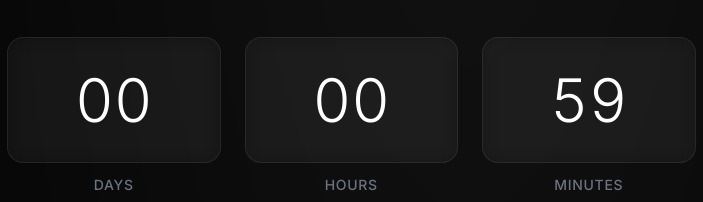
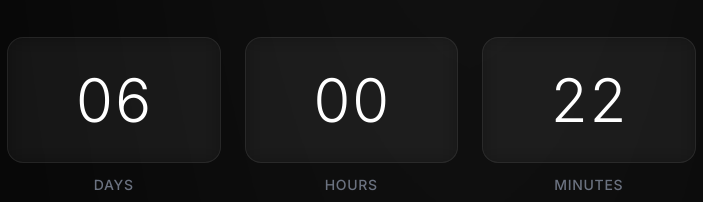
Before and after one commit to dopeshiterror/skylinewebsite, a plain HTML site: page index.html in a window 1280 px wide. Shown: the part 598-800 px from the top of the page, 170-873 px from the left. Drawn offline with nearby package versions, Linux system fonts and the light colour scheme.

Commit message:
Update index.html

```diff
--- a/index.html
+++ b/index.html
@@ -278,7 +278,7 @@
 
     <!-- Countdown Script -->
     <script>
-        const countDownDate = new Date("Nov 30, 2025 00:37:00").getTime();
+        const countDownDate = new Date("Dec 6, 2025 00:00:00").getTime();
 
         const x = setInterval(function() {
             const now = new Date().getTime();
```
